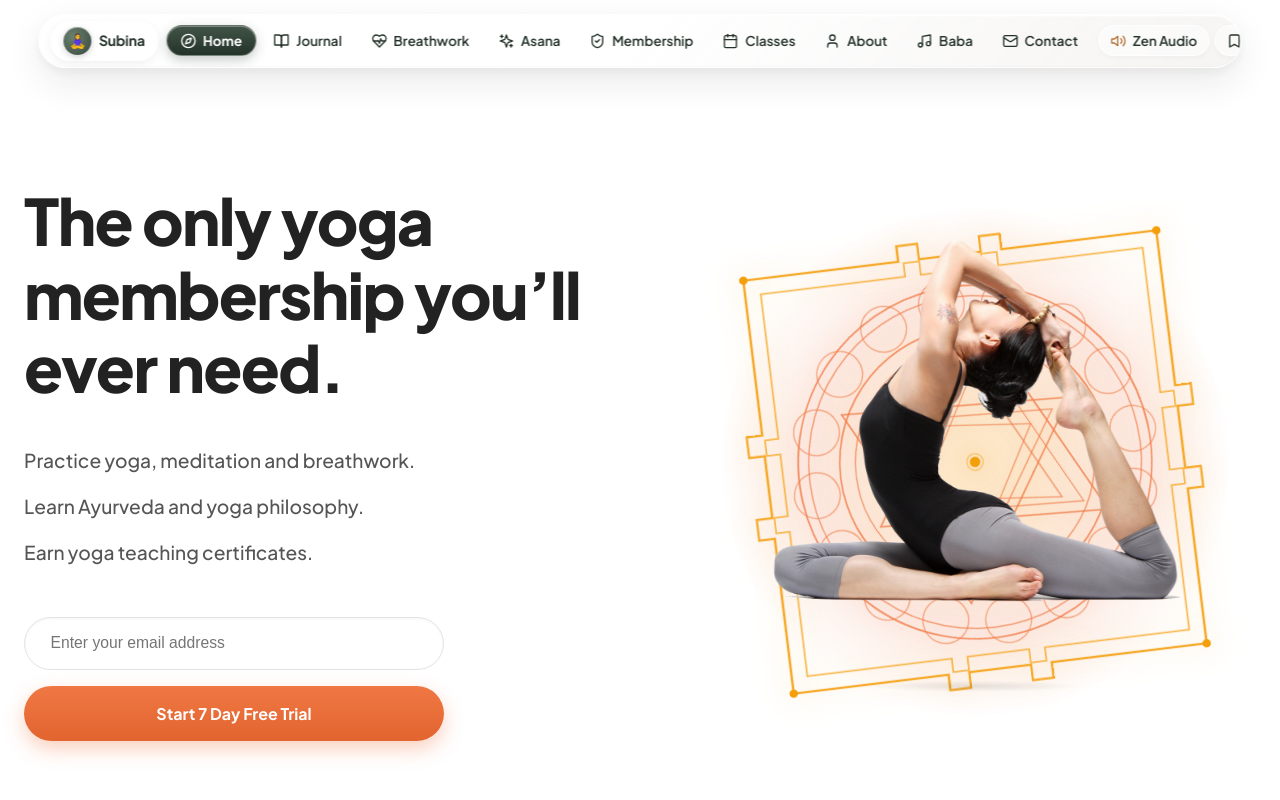
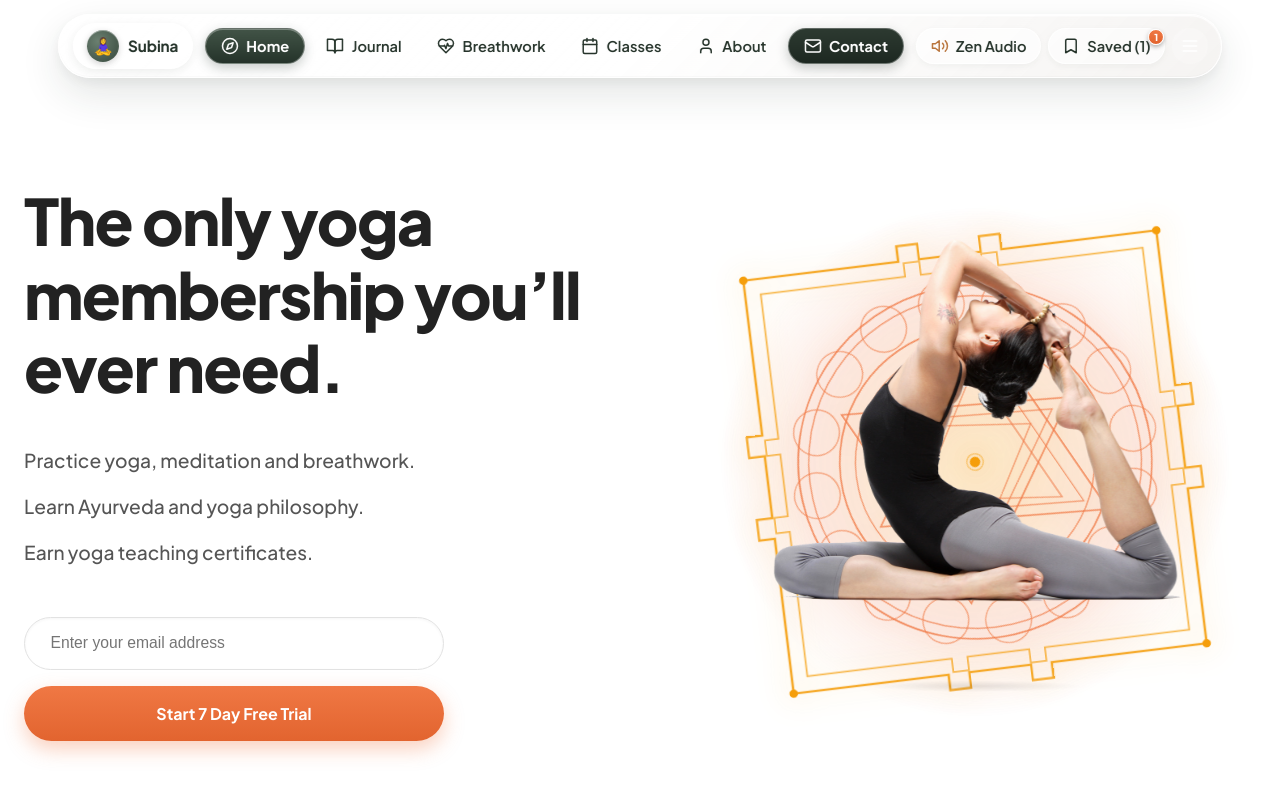
Before and after one commit to subina2080-png/website, a React (Vite) app: page / in a window 1280 px wide. Shown: the top 800 px of the page. Built offline with nearby package versions, Linux system fonts and the light colour scheme.

Commit message:
feat: update navigation with new contact CTA, refine glassmorphism styles, and adjust base path for relative deployment

```diff
--- a/index.html
+++ b/index.html
@@ -16,6 +16,6 @@
   </head>
   <body>
     <div id="root"></div>
-    <script type="module" src="/src/main.jsx"></script>
+    <script type="module" src="./src/main.jsx"></script>
   </body>
 </html>
--- a/src/components/Navbar.jsx
+++ b/src/components/Navbar.jsx
@@ -20,6 +20,15 @@ export default function Navbar({ activeSection, setActiveSection, bookmarkedCoun
   }, []);
 
   const navLinks = [
+    { id: 'hero', label: 'Home', icon: Compass },
+    { id: 'blogs', label: 'Journal', icon: BookOpen },
+    { id: 'breathing', label: 'Breathwork', icon: HeartPulse },
+    { id: 'schedule', label: 'Classes', icon: Calendar },
+    { id: 'about', label: 'About', icon: User },
+    { id: 'contact', label: 'Contact', icon: Mail }
+  ];
+
+  const allNavLinks = [
     { id: 'hero', label: 'Home', icon: Compass },
     { id: 'blogs', label: 'Journal', icon: BookOpen },
     { id: 'breathing', label: 'Breathwork', icon: HeartPulse },
@@ -124,24 +133,25 @@ export default function Navbar({ activeSection, setActiveSection, bookmarkedCoun
             <div className="grey-brand-icon">
               🧘‍♀️
             </div>
-            <span style={{ color: 'var(--color-sage-900)', fontWeight: 700, fontSize: '0.88rem', letterSpacing: '-0.01em' }}>
+            <span className="grey-brand-text">
               Subina
             </span>
           </div>
 
           {/* Desktop Nav Links (Balanced Center Navigation) */}
-          <nav style={{ display: 'flex', alignItems: 'center', gap: '0.3rem' }} className="desktop-grey-nav">
+          <nav style={{ display: 'flex', alignItems: 'center', gap: '0.4rem' }} className="desktop-grey-nav">
             {navLinks.map((link) => {
               const Icon = link.icon;
               const isActive = activeSection === link.id;
+              const isContact = link.id === 'contact';
               return (
                 <button
                   key={link.id}
                   onClick={() => scrollTo(link.id)}
-                  className={`grey-nav-item ${isActive ? 'active' : ''}`}
+                  className={`grey-nav-item ${isActive ? 'active' : ''} ${isContact ? 'grey-contact-cta' : ''}`}
                   title={link.label}
                 >
-                  <Icon size={16} />
+                  <Icon size={18} />
                   <span className="nav-label">{link.label}</span>
                 </button>
               );
@@ -149,7 +159,7 @@ export default function Navbar({ activeSection, setActiveSection, bookmarkedCoun
           </nav>
 
           {/* Action Triggers (Right) */}
-          <div style={{ display: 'flex', alignItems: 'center', gap: '0.3rem' }}>
+          <div style={{ display: 'flex', alignItems: 'center', gap: '0.4rem' }}>
 
             {/* Ambient Audio Generator Button */}
             <button
@@ -157,7 +167,7 @@ export default function Navbar({ activeSection, setActiveSection, bookmarkedCoun
               className="grey-nav-item grey-action-item"
               title="Ambient Zen Audio Generator"
             >
-              <Volume2 size={16} color="var(--color-terracotta-600)" />
+              <Volume2 size={18} color="var(--color-terracotta-600)" />
               <span className="nav-label">Zen Audio</span>
             </button>
 
@@ -168,7 +178,7 @@ export default function Navbar({ activeSection, setActiveSection, bookmarkedCoun
               title="Saved Bookmarks"
               style={{ position: 'relative' }}
             >
-              <Bookmark size={16} color="var(--color-sage-900)" />
+              <Bookmark size={18} color="var(--color-sage-900)" />
               <span className="nav-label">Saved ({bookmarkedCount})</span>
               {bookmarkedCount > 0 && !activeSection.includes('blogs') && (
                 <span
@@ -236,7 +246,7 @@ export default function Navbar({ activeSection, setActiveSection, bookmarkedCoun
               animation: 'fadeIn 0.2s ease-out'
             }}
           >
-            {navLinks.map((link) => {
+            {allNavLinks.map((link) => {
               const Icon = link.icon;
               const isActive = activeSection === link.id;
               return (
--- a/src/styles/index.css
+++ b/src/styles/index.css
@@ -123,21 +123,21 @@ img {
 }
 
 .grey-glass-bar {
-  background: linear-gradient(135deg, rgba(255, 255, 255, 0.42) 0%, rgba(255, 255, 255, 0.2) 50%, rgba(225, 220, 215, 0.3) 100%);
+  background: linear-gradient(135deg, rgba(255, 255, 255, 0.45) 0%, rgba(255, 255, 255, 0.22) 50%, rgba(225, 220, 215, 0.32) 100%);
   backdrop-filter: blur(28px) saturate(210%);
   -webkit-backdrop-filter: blur(28px) saturate(210%);
-  border: 1.3px solid rgba(255, 255, 255, 0.88);
-  box-shadow:
-    0 14px 36px rgba(37, 51, 42, 0.1),
-    0 4px 12px rgba(37, 51, 42, 0.05),
-    inset 0 1.2px 1px rgba(255, 255, 255, 0.95),
+  border: 1.4px solid rgba(255, 255, 255, 0.92);
+  box-shadow:
+    0 16px 40px rgba(37, 51, 42, 0.12),
+    0 4px 14px rgba(37, 51, 42, 0.06),
+    inset 0 1.2px 1px rgba(255, 255, 255, 0.98),
     inset 0 -1px 1px rgba(0, 0, 0, 0.025);
   border-radius: 9999px;
-  padding: 0.4rem 0.7rem;
+  padding: 0.5rem 0.85rem;
   display: flex;
   align-items: center;
   justify-content: space-between;
-  gap: 0.5rem;
+  gap: 0.75rem;
   position: relative;
   overflow: hidden;
 }
@@ -146,12 +146,12 @@ img {
 .grey-brand-badge {
   display: flex;
   align-items: center;
-  gap: 0.45rem;
-  padding: 0.3rem 0.75rem;
+  gap: 0.55rem;
+  padding: 0.4rem 0.85rem;
   border-radius: 9999px;
-  background: rgba(255, 255, 255, 0.62);
-  border: 1px solid rgba(255, 255, 255, 0.92);
-  box-shadow: 0 3px 8px rgba(37, 51, 42, 0.07), inset 0 1px 0 #FFFFFF;
+  background: rgba(255, 255, 255, 0.68);
+  border: 1px solid rgba(255, 255, 255, 0.95);
+  box-shadow: 0 3px 10px rgba(37, 51, 42, 0.08), inset 0 1px 0 #FFFFFF;
   cursor: pointer;
   white-space: nowrap;
   transition: all 0.3s cubic-bezier(0.34, 1.56, 0.64, 1);
@@ -160,8 +160,8 @@ img {
 
 .grey-brand-badge:hover {
   transform: scale(1.04);
-  background: rgba(255, 255, 255, 0.85);
-  box-shadow: 0 5px 12px rgba(37, 51, 42, 0.11), inset 0 1px 0 #FFFFFF;
+  background: rgba(255, 255, 255, 0.9);
+  box-shadow: 0 5px 14px rgba(37, 51, 42, 0.12), inset 0 1px 0 #FFFFFF;
 }
 
 .grey-brand-badge:active {
@@ -169,25 +169,32 @@ img {
 }
 
 .grey-brand-icon {
-  width: 28px;
-  height: 28px;
+  width: 32px;
+  height: 32px;
   border-radius: 50%;
   background: radial-gradient(circle at 35% 35%, #6B8071 0%, #36483C 100%);
   display: flex;
   align-items: center;
   justify-content: center;
-  font-size: 0.9rem;
+  font-size: 1.05rem;
   box-shadow: 0 2px 6px rgba(0, 0, 0, 0.18), inset 0 1px 0 rgba(255, 255, 255, 0.4);
+}
+
+.grey-brand-text {
+  color: var(--color-sage-900);
+  font-weight: 700;
+  font-size: 0.96rem;
+  letter-spacing: -0.01em;
 }
 
 /* Nav Item (Balanced, Always Visible Content & Pill Buttons) */
 .grey-nav-item {
   display: inline-flex;
   align-items: center;
-  gap: 0.4rem;
-  padding: 0.4rem 0.7rem;
+  gap: 0.45rem;
+  padding: 0.48rem 0.85rem;
   border-radius: 9999px;
-  font-size: 0.84rem;
+  font-size: 0.92rem;
   font-weight: 600;
   color: var(--color-sage-900);
   background: transparent;
@@ -198,16 +205,37 @@ img {
 }
 
 .grey-action-item {
-  background: rgba(255, 255, 255, 0.52);
-  border: 1px solid rgba(255, 255, 255, 0.82);
-  box-shadow: 0 2px 5px rgba(37, 51, 42, 0.04);
-}
-
-.grey-nav-item:hover:not(.active) {
+  background: rgba(255, 255, 255, 0.58);
+  border: 1px solid rgba(255, 255, 255, 0.88);
+  box-shadow: 0 2px 6px rgba(37, 51, 42, 0.05);
+}
+
+.grey-contact-cta {
+  background: linear-gradient(180deg, #2D3A31 0%, #1D2821 100%) !important;
+  color: #FFFFFF !important;
+  padding: 0.48rem 0.95rem;
+  font-weight: 700;
+  border: 1px solid rgba(255, 255, 255, 0.3) !important;
+  box-shadow: 0 4px 12px rgba(29, 40, 33, 0.25) !important;
+}
+
+.grey-contact-cta .nav-label,
+.grey-contact-cta svg {
+  color: #FFFFFF !important;
+  stroke: #FFFFFF !important;
+}
+
+.grey-contact-cta:hover:not(.active) {
+  background: linear-gradient(180deg, #3A4B3E 0%, #25342A 100%) !important;
+  transform: translateY(-1px) scale(1.02);
+  box-shadow: 0 6px 16px rgba(29, 40, 33, 0.35) !important;
+}
+
+.grey-nav-item:hover:not(.active):not(.grey-contact-cta) {
   color: var(--color-sage-900);
-  background: rgba(255, 255, 255, 0.8);
-  border-color: rgba(255, 255, 255, 0.92);
-  box-shadow: 0 3px 10px rgba(37, 51, 42, 0.08);
+  background: rgba(255, 255, 255, 0.85);
+  border-color: rgba(255, 255, 255, 0.95);
+  box-shadow: 0 3px 12px rgba(37, 51, 42, 0.09);
   transform: translateY(-1px);
 }
 
@@ -218,7 +246,7 @@ img {
 .grey-nav-item.active {
   background: linear-gradient(180deg, #425447 0%, #25332A 100%);
   color: #FFFFFF !important;
-  padding: 0.4rem 0.85rem;
+  padding: 0.48rem 0.95rem;
   font-weight: 700;
   border: 1.3px solid rgba(255, 255, 255, 0.3);
   box-shadow:
--- a/vite.config.js
+++ b/vite.config.js
@@ -2,7 +2,7 @@ import { defineConfig } from 'vite'
 import react from '@vitejs/plugin-react'
 
 export default defineConfig({
-  base: '/',
+  base: './',
   plugins: [
     react(),
     {
```
